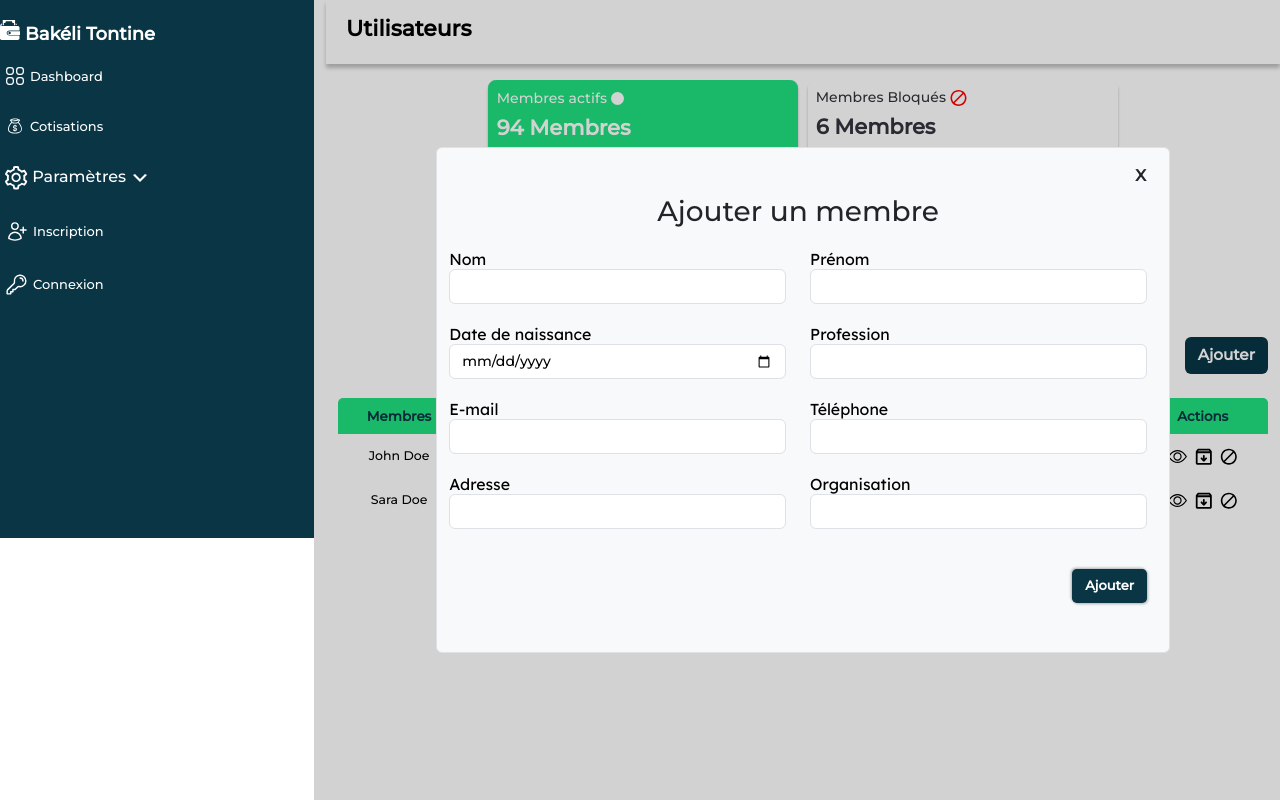
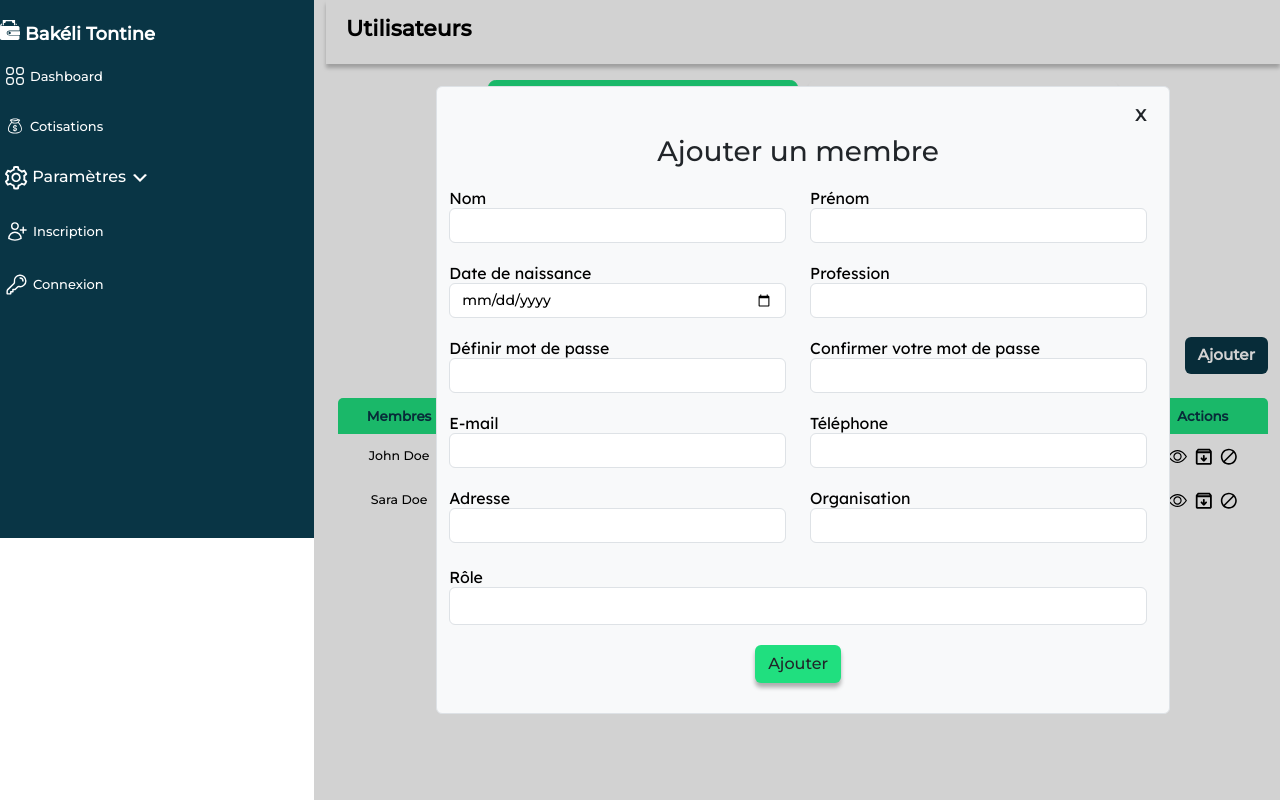
Before and after one commit to PECKOUET-BINOMBO/BakeliTontine, a React (Create React App) app in the folder front/: page /users in a window 1280 px wide. Both pictures are taken after a click on the button "Ajouter". Built offline with nearby package versions, Linux system fonts and the light colour scheme.

Commit message:
ajout de la fonctionnalité de création de compte membres origin/master

```diff
--- a/front/src/components/auth/register.js
+++ b/front/src/components/auth/register.js
@@ -226,8 +226,8 @@ function Register() {
                   <option></option>
                   <option value="Admin">Admin</option>
                   <option
-                    value="Simple membre">
-                    Simple membre
+                    value="Membre">
+                    Membre
                   </option>
                 </select>
                 {errors.role && <p className="text-danger">{errors.role}</p>}
--- a/front/src/components/modals/modalRegister.js
+++ b/front/src/components/modals/modalRegister.js
@@ -1,66 +1,250 @@
-import React from "react";
+import React, { useState } from "react";
+import {useNavigate } from "react-router-dom";
+import axios from "axios";
 
 
-  const ModalRegister = ({ setIsOpen }) => {
+  function ModalRegister ({ setIsOpen }) {
+
+     ////////////////////////////création d'un état pour gérer les données du formulaire//////////////////////////////////////
+  const [nom, setNom] = React.useState("");
+  const [prenom, setPrenom] = React.useState("");
+  const [role, setRole] = React.useState("");
+  const [date_naissance, setDate_naissance] = React.useState("");
+  const [profession, setProfession] = React.useState("");
+  const [password, setPassword] = React.useState("");
+  const [password_confirmation, setPassword_confirmation] = React.useState("");
+  const [email, setEmail] = React.useState("");
+  const [telephone, setTelephone] = React.useState("");
+  const [adresse, setAdresse] = React.useState("");
+  const [organisation, setOrganisation] = React.useState("");
+
+  ////////////////////////////création d'un état pour gérer les erreurs//////////////////////////////////////
+  const [errors, setErrors] = useState({});
+
+  //création d'une constante navigate pour la redirection
+  const navigate = useNavigate();
+
+  /////////////////////////////action au submit//////////////////////////
+  const handleSubmit = (e) => {
+    //empêcher le comportement par défaut du formulaire
+    e.preventDefault();
+    //création d'un objet data pour récupérer les données du formulaire
+    const data = {
+      nom: nom,
+      prenom: prenom,
+      role: role,
+      date_naissance: date_naissance,
+      profession: profession,
+      password: password,
+      password_confirmation: password_confirmation,
+      email: email,
+      telephone: telephone,
+      adresse: adresse,
+      organisation: organisation,
+    };
+
+    /////////////////////////////envoi des données au backend//////////////////////////
+
+    axios
+      //envoi de la requête post au backend
+      .post("http://localhost:8000/api/register", data)
+      //récupération de la réponse du backend si la requête est réussie
+      .then((res) => {
+        console.log(res);
+        console.log(res.data);
+        //affichage d'une alerte si la requête est réussie et fermeture du modal
+        alert("Membre ajouté avec succès");
+        setIsOpen(false);
+
+
+      })
+      //récupération de l'erreur si la requête échoue
+      .catch((err) => {
+        console.log(err.response.data.errors);
+        setErrors(err.response.data.errors);
+      });
+  };
+
     return (
-      <div className="box-form-add"  onClick={() => setIsOpen(false)}>
+      <div className="box-form-add">
         <div className="form-add border rounded bg-light">
           <div className="close-btn text-end">
             <button className="btn fw-bold" onClick={() => setIsOpen(false)}>X</button>
           </div>
           <h3 className="text-center">Ajouter un membre</h3>
           <div>
-            <form className="user-info-form">
+          <form className="user-info-form" onSubmit={handleSubmit}>
             <div className="row">
               <div className="form-group col-12 col-md-6">
                 <label htmlFor="nom">Nom</label>
-                  <input type="text" className="form-control" id="nom" />
+                <input
+                  type="text"
+                  className="form-control"
+                  id="nom"
+                  name="nom"
+                  value={nom}
+                  onChange={(e) => setNom(e.target.value)}
+                />
+                {errors.nom && <p className="text-danger">{errors.nom}</p>}
               </div>
               <div className="form-group col-12 col-md-6">
                 <label htmlFor="prenom">Prénom</label>
-                  <input type="text" className="form-control" id="prenom" />
+                <input
+                  type="text"
+                  className="form-control"
+                  id="prenom"
+                  name="prenom"
+                  value={prenom}
+                  onChange={(e) => setPrenom(e.target.value)}
+                />
+                {errors.prenom && (
+                  <p className="text-danger">{errors.prenom}</p>
+                )}
               </div>
             </div>
             <div className="row">
               <div className="form-group col-12 col-md-6">
                 <label htmlFor="date">Date de naissance</label>
-                  <input type="date" className="form-control" id="date" />
+                <input
+                  type="date"
+                  className="form-control"
+                  id="date"
+                  name="date_naissance"
+                  value={date_naissance}
+                  onChange={(e) => setDate_naissance(e.target.value)}
+                />
+                {errors.date_naissance && (
+                  <p className="text-danger">{errors.date_naissance}</p>
+                )}
               </div>
               <div className="form-group col-12 col-md-6">
                 <label htmlFor="profession">Profession</label>
-                  <input type="text" className="form-control" id="profession" />
+                <input
+                  type="text"
+                  className="form-control"
+                  id="profession"
+                  name="profession"
+                  value={profession}
+                  onChange={(e) => setProfession(e.target.value)}
+                />
+                {errors.profession && (
+                  <p className="text-danger">{errors.profession}</p>
+                )}
+              </div>
+            </div>
+
+            <div className="row">
+              <div className="form-group col-12 col-md-6">
+                <label htmlFor="password">Définir mot de passe</label>
+                <input
+                  type="password"
+                  className="form-control"
+                  id="password"
+                  name="password"
+                  value={password}
+                  onChange={(e) => setPassword(e.target.value)}
+                />
+                {errors.password && (
+                  <p className="text-danger">{errors.password}</p>
+                )}
+              </div>
+              <div className="form-group col-12 col-md-6">
+                <label htmlFor="confirmpassword">
+                  Confirmer votre mot de passe
+                </label>
+                <input
+                  type="password"
+                  className="form-control"
+                  id="confirmpassword"
+                  name="password_confirmation"
+                  value={password_confirmation}
+                  onChange={(e) => setPassword_confirmation(e.target.value)}
+                />
+                {errors.password_confirmation && (
+                  <p className="text-danger">{errors.password_confirmation}</p>
+                )}
               </div>
             </div>
 
             <div className="row">
               <div className="form-group col-12 col-md-6">
                 <label htmlFor="email">E-mail</label>
-                  <input type="email" className="form-control" id="email" />
+                <input
+                  type="email"
+                  className="form-control"
+                  id="email"
+                  name="email"
+                  value={email}
+                  onChange={(e) => setEmail(e.target.value)}
+                />
+                {errors.email && <p className="text-danger">{errors.email}</p>}
               </div>
               <div className="form-group col-12 col-md-6">
                 <label htmlFor="tel">Téléphone</label>
-                  <input type="text" className="form-control" id="tel" />
+                <input
+                  type="text"
+                  className="form-control"
+                  id="tel"
+                  name="telephone"
+                  value={telephone}
+                  onChange={(e) => setTelephone(e.target.value)}
+                />
+                {errors.telephone && (
+                  <p className="text-danger">{errors.telephone}</p>
+                )}
               </div>
             </div>
             <div className="row">
               <div className="form-group col-12 col-md-6">
                 <label htmlFor="adresse">Adresse</label>
-                  <input type="text" className="form-control" id="adresse" />
+                <input
+                  type="text"
+                  className="form-control"
+                  id="adresse"
+                  name="adresse"
+                  value={adresse}
+                  onChange={(e) => setAdresse(e.target.value)}
+                />
+                {errors.adresse && (
+                  <p className="text-danger">{errors.adresse}</p>
+                )}
               </div>
+
               <div className="form-group col-12 col-md-6">
                 <label htmlFor="organisation">Organisation</label>
                 <input
                   type="text"
                   className="form-control"
                   id="organisation"
+                  name="organisation"
+                  value={organisation}
+                  onChange={(e) => setOrganisation(e.target.value)}
                 />
+                {errors.organisation && (
+                  <p className="text-danger">{errors.organisation}</p>
+                )}
+              </div>
+              <div className="form-group col-12 mt-4">
+                <label htmlFor="role">Rôle</label>
+                <select className="form-control" name="role" onChange={(e) => setRole(e.target.value)}>
+                  <option></option>
+                  <option value="Admin">Admin</option>
+                  <option
+                    value="Membre">
+                     Membre
+                  </option>
+                </select>
+                {errors.role && <p className="text-danger">{errors.role}</p>}
               </div>
             </div>
             <div className="row">
-                <div className="btn-update-users">
-                  <button className="btn">Ajouter</button>
+              <div className="text-center">
+                <button type="submit" className="btn register-btn">
+                  Ajouter
+                </button>
               </div>
             </div>
+
           </form>
           </div>
         </div>
```
Lines whose indentation alone changed are shown as unchanged.
